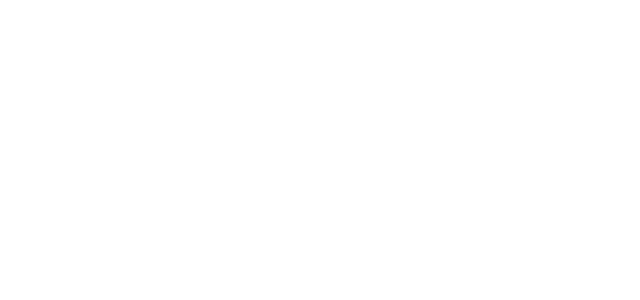
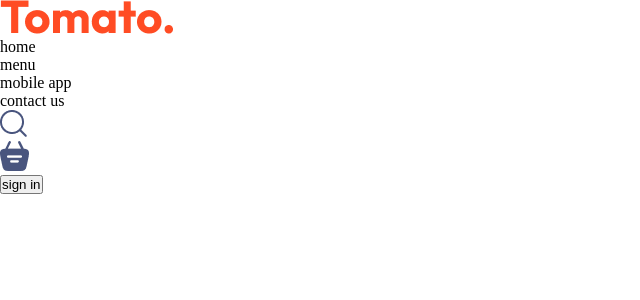
Before and after one commit to D-nss/Food-app, a React (Vite) app in the folder frontend/: page / in a window 1280 px wide. Shown: the top 300 px of the page, without its empty margins (0-640 px from the left). Built offline with nearby package versions, Linux system fonts and the light colour scheme.

Commit message:
feat: componente de navegação

```diff
--- a/frontend/src/components/NavBar/NavBar.jsx
+++ b/frontend/src/components/NavBar/NavBar.jsx
@@ -1,10 +1,25 @@
 import React from 'react'
 import "./NavBar.css"
+import { assets } from '../../assets/assets'
 
 const NavBar = () => {
   return (
-    <div>
-
+    <div className='navbar'>
+      <img src={assets.logo} alt="" className="logo" />
+      <ul className="navbar-menu">
+        <li>home</li>
+        <li>menu</li>
+        <li>mobile app</li>
+        <li>contact us</li>
+      </ul>
+      <div className="navbar-right">
+        <img src={assets.search_icon} alt="" />
+        <div className="navbar-search-icon">
+          <img src={assets.basket_icon} alt="" />
+          <div className="dot"></div>
+        </div>
+        <button>sign in</button>
+      </div>
     </div>
   )
 }
```
